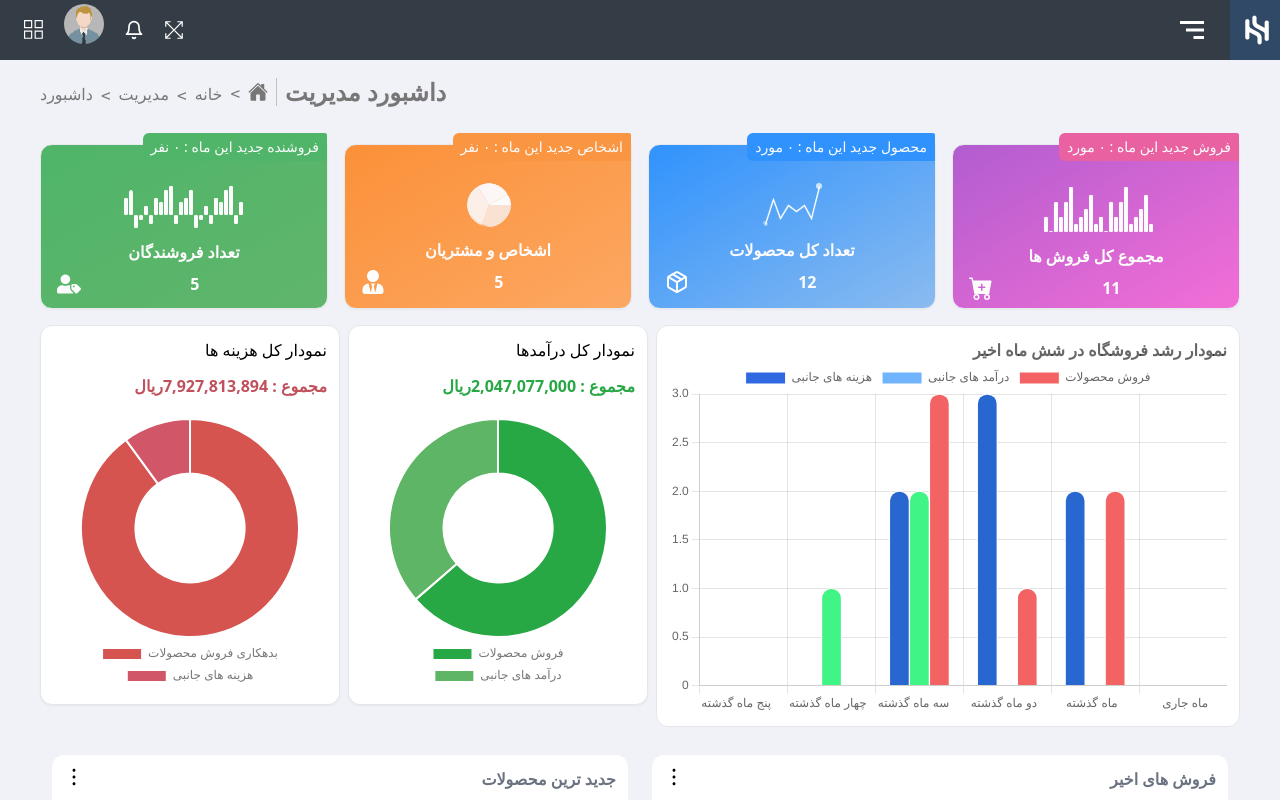
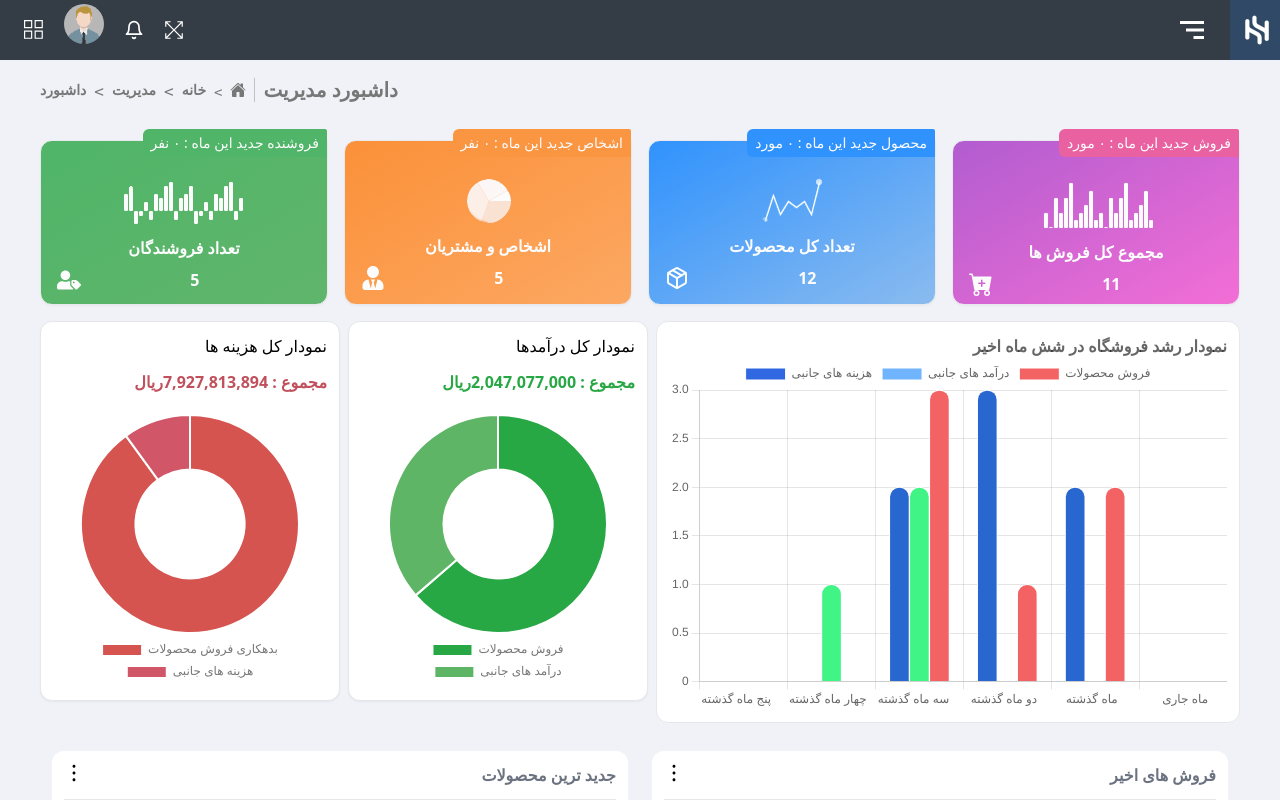
Before and after one commit to AmirZarei2002/admin-panel-task, a React (Create React App) app: page / in a window 1280 px wide. Shown: the top 800 px of the page. Built offline with nearby package versions, Linux system fonts and the light colour scheme.

Commit message:
Change some fonts and text sized

```diff
--- a/src/components/Breadcrumb .jsx
+++ b/src/components/Breadcrumb .jsx
@@ -10,7 +10,7 @@ export default function Breadcrumb({ paths, icon: IconComponent, title }) {
                         {index > 0 && (
                             <span className="text-md font-mono pt-1"> &lt; </span>
                         )}
-                        <Link to={'/' + path} className="text-md">
+                        <Link to={'/' + path} className="text-sm font-semibold">
                             {path}
                         </Link>
                     </React.Fragment>
@@ -20,13 +20,13 @@ export default function Breadcrumb({ paths, icon: IconComponent, title }) {
                 <div className="border-r-[1px] border-black/20 pr-2">
                     {IconComponent && (
                         <div className="flex items-center space-x-2">
-                            <span className="text-md font-mono pt-1"> &lt; </span>
-                            <IconComponent className="text-xl cursor-pointer" />
+                            <span className="text-sm font-mono pt-1"> &lt; </span>
+                            <IconComponent className="text-md cursor-pointer" />
                         </div>
                     )}
                 </div>
                 <div className="pl-2">
-                    {title && <h1 className="text-2xl font-bold">{title}</h1>}
+                    {title && <h1 className="text-xl font-bold">{title}</h1>}
                 </div>
             </div>
         </div>
```
